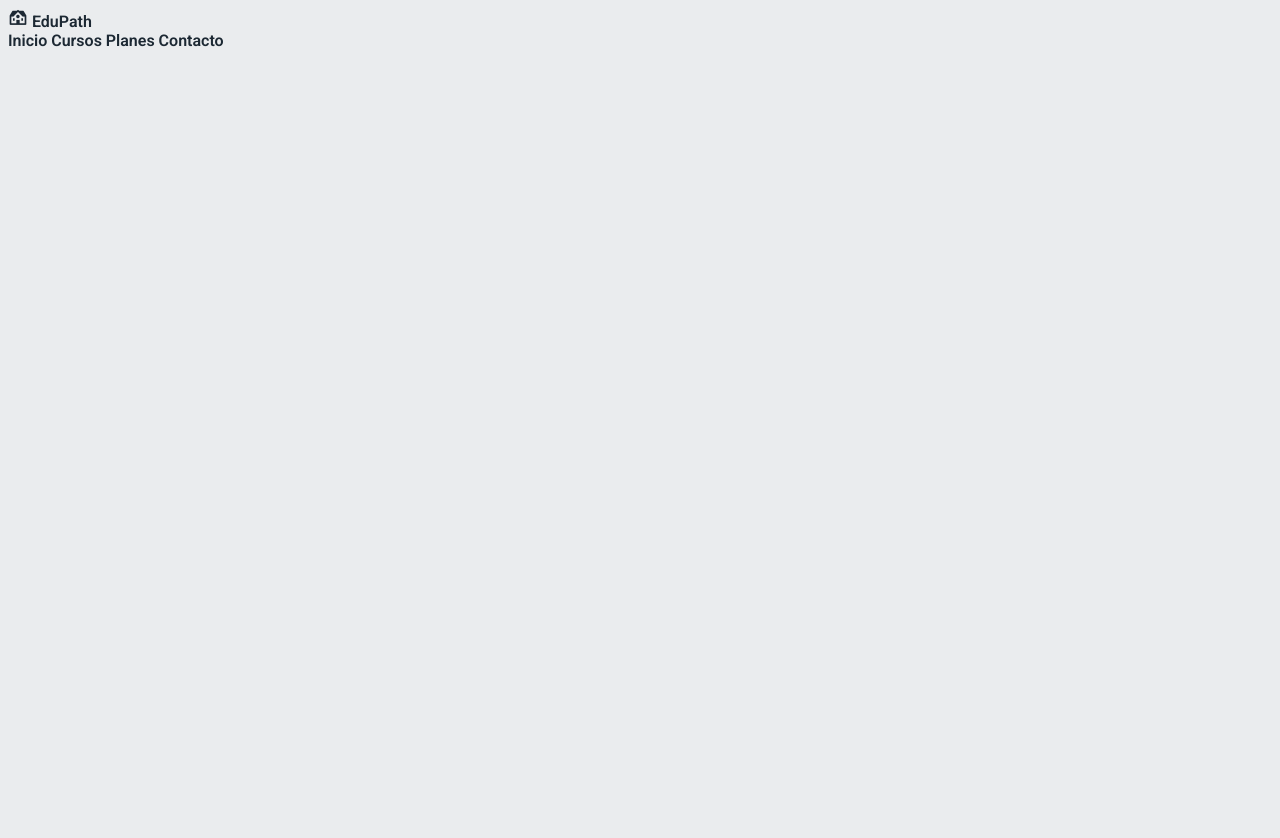
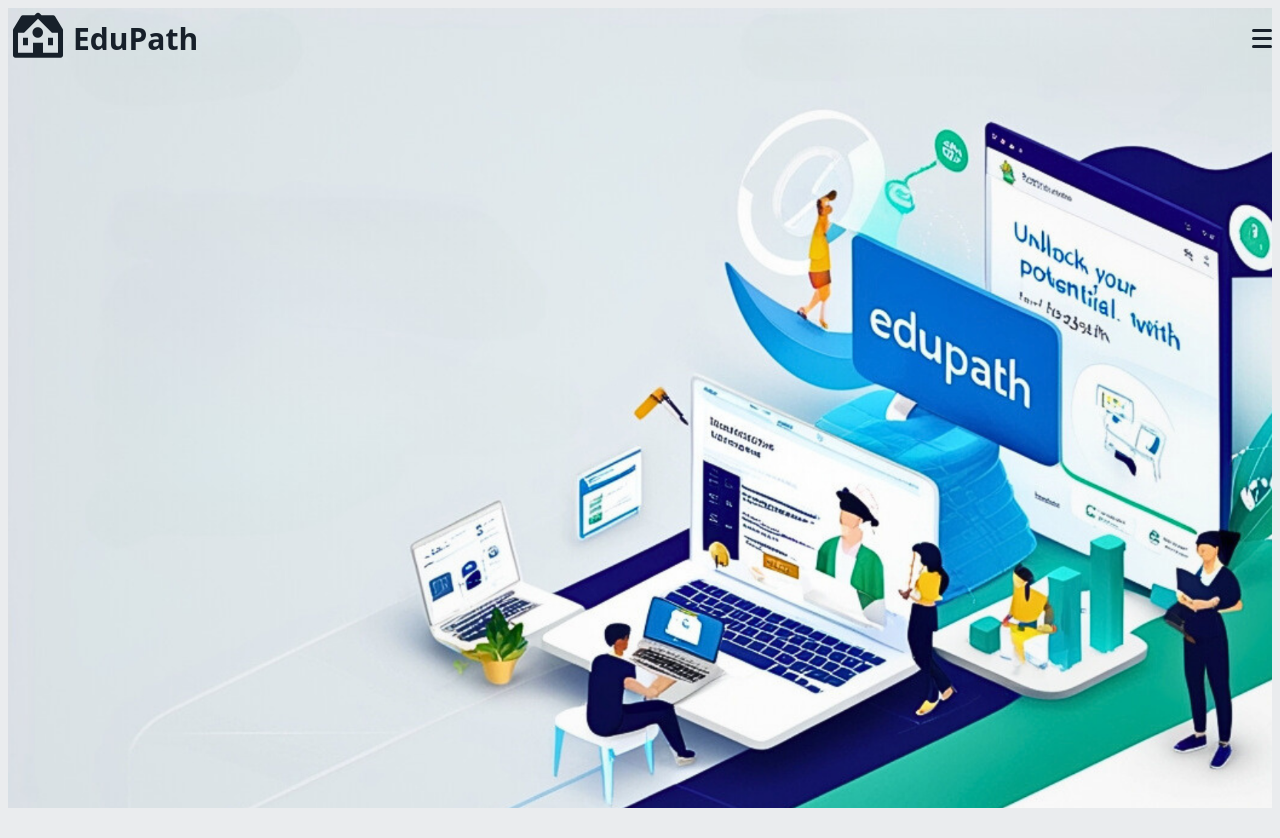
Before and after one commit to ArzateOscar33/Edupath, a plain HTML site: page index.html in a window 1280 px wide. Before the commit the page ends 800 px from the top, so only its background shows below. Drawn offline with nearby package versions, Linux system fonts and the light colour scheme; a web font is replaced by a local one.

Commit message:
Header y Navbar

```diff
--- a/css/main.css
+++ /dev/null
@@ -1 +0,0 @@
-@import "base.css";
--- a/index.html
+++ b/index.html
@@ -5,8 +5,8 @@
 	<link rel="preconnect" href="https://fonts.gstatic.com" crossorigin>
 	<link href="https://fonts.googleapis.com/css2?family=Roboto:ital,wght@0,100..900;1,100..900&family=Rubik+Doodle+Shadow&display=swap" rel="stylesheet">
 	<link href='https://unpkg.com/boxicons@2.1.4/css/boxicons.min.css' rel='stylesheet'>
-	<link rel="stylesheet" type="text/css" href="css/main.css">
-	<link rel="stylesheet" type="text/css" href="css/normalize.css">
+	<link rel="stylesheet" type="text/css" href="styles/main.css">
+	<link rel="stylesheet" type="text/css" href="styles/normalize.css">
 	<meta charset="utf-8">
 	<meta name="viewport" content="width=device-width, initial-scale=1">
 	<title>
@@ -18,7 +18,7 @@
 <header class="header">
 	<div class="header__container">
 		<nav class="header__navbar navbar">
-			<a href="" class="navbar__logo">
+			<a href="" class="navbar__logo logo">
 				<i class="bx bxs-institution logo__icon"></i>
 				<span class="logo__text">EduPath</span>
 			</a>
--- /dev/null
+++ b/styles/header/header.css
@@ -0,0 +1,18 @@
+.header{
+	background-image: url(../../images/bg2.png);
+	background-repeat: no-repeat;
+	background-size: cover;
+	margin-bottom: 3rem;
+}
+
+@media (min-width: 576px){
+	.header{
+		height: 80rem;
+	}
+}
+
+@media (min-width:1200px ){
+	.header{
+		height: 100vh;
+	}
+}
--- /dev/null
+++ b/styles/header/header__navbar.css
@@ -0,0 +1,62 @@
+.navbar{
+	display: flex;
+	justify-content: space-between;
+	align-items: center;
+}
+
+.logo{
+	display: flex;
+	gap: 0.5rem;
+	align-items: center;
+	color: var(--color-950);
+	transition: 0.3s ease;
+}
+
+.logo:hover{
+	color: var(--color-main);
+}
+
+.logo__icon{
+	font-size: 6rem;
+
+}
+
+.logo__text{
+	font-size: 3rem;
+  	font-family: "Rubik Doodle Shadow", system-ui;
+	font-weight: 900;
+}
+
+.menu-btn{
+display: inline-block;
+cursor: pointer;
+}
+
+.menu-btn__line{
+display: block;
+width: 2rem;
+height: 0.3rem;
+background-color: var(--color-950);
+margin: 0.5rem auto;
+transition: all 0.3s ease;
+border-radius: 0.5rem;
+}
+
+.menu{
+	display: none;
+}
+
+#menu-toggle:checked~.menu{
+	display: grid;
+	gap: 0.5rem;
+	align-content: center;
+	background-color: var(--color-600);
+	position: absolute;
+	top: 6.5rem;
+	width: 100%;
+	left: 0;
+	padding: 2rem 1rem;
+	height: 89vh;
+	box-shadow: 0 0 0.5rem var(--color-500);
+
+}
--- /dev/null
+++ b/styles/main.css
@@ -0,0 +1,4 @@
+@import "base.css";
+@import url(header/header.css);
+@import url(header/header__intro.css);
+@import url(header/header__navbar.css);
```
Also changed, not shown: styles/base.css (renamed from css/base.css), styles/header/header__intro.css (added), styles/normalize.css (renamed from css/normalize.css).
